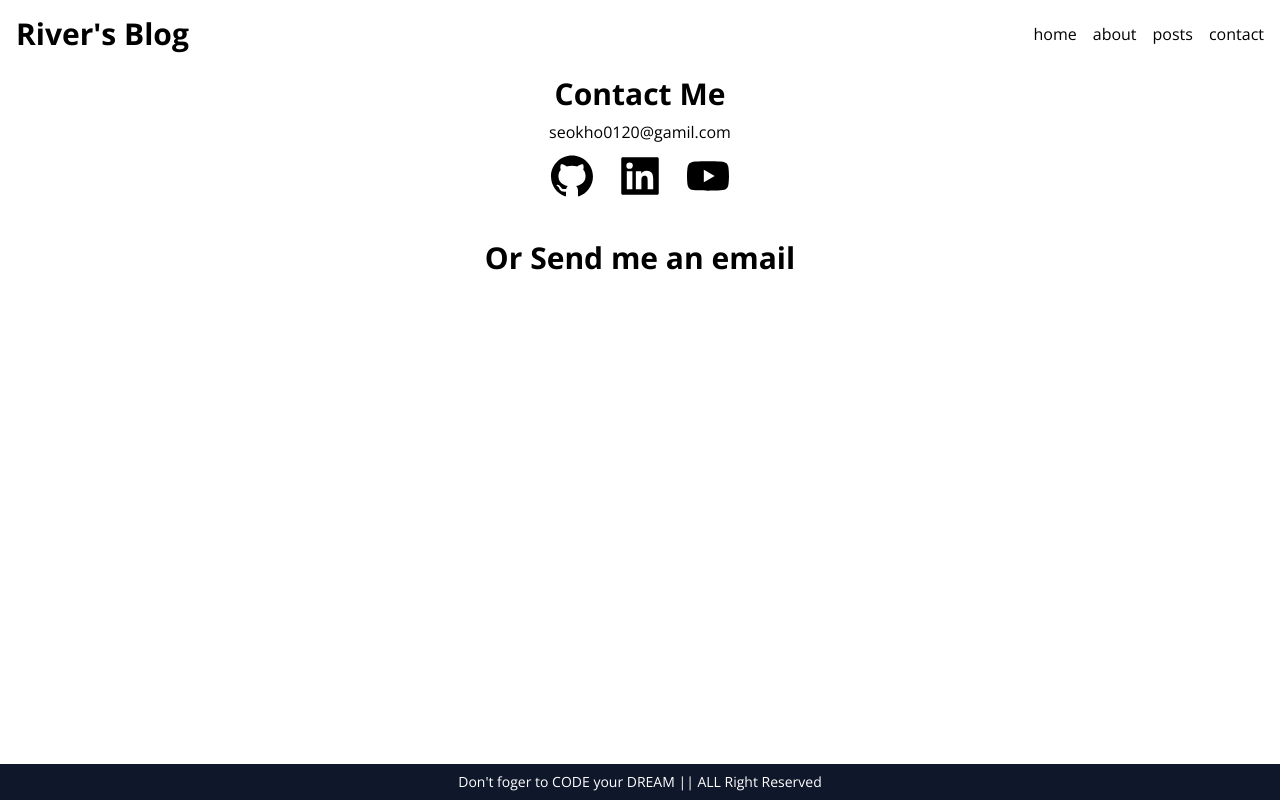
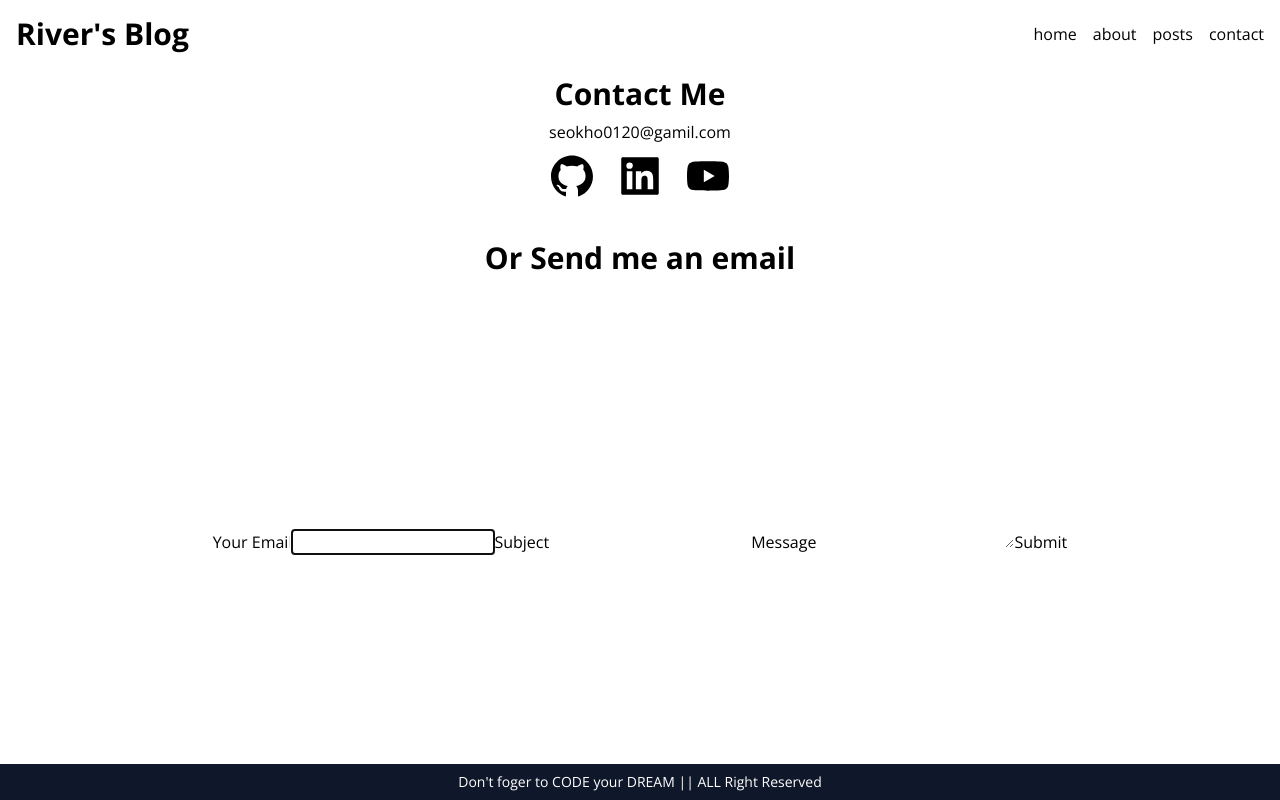
Before and after one commit to Seokho0120/blog-project, a Next.js app: page /contact in a window 1280 px wide. Built offline with nearby package versions, Linux system fonts and the light colour scheme.

Commit message:
🎨 contact 페이지 - 입력폼 구조

```diff
--- a/src/app/contact/page.tsx
+++ b/src/app/contact/page.tsx
@@ -7,9 +7,6 @@
   { icon: <AiFillLinkedin />, url: 'https://github.com/Seokho0120' },
   { icon: <AiFillYoutube />, url: 'https://github.com/Seokho0120' },
 ];
-
-// 웹 페이지내에서 경로 이동은  <Link/> 사용
-// 외부 경로는 <a></a> 사용
 
 export default function ContactPage() {
   return (
--- a/src/components/ContactForm.tsx
+++ b/src/components/ContactForm.tsx
@@ -1,5 +1,67 @@
-import React from 'react';
+'use client';
+
+import { ChangeEvent, FormEvent, useState } from 'react';
+
+type Form = {
+  from: string;
+  subject: string;
+  message: string;
+};
 
 export default function ContactForm() {
-  return <></>;
+  const [form, setForm] = useState<Form>({
+    from: '',
+    subject: '',
+    message: '',
+  });
+
+  const onChange = (e: ChangeEvent<HTMLInputElement | HTMLTextAreaElement>) => {
+    const { name, value } = e.target;
+    setForm((prev) => ({ ...prev, [name]: value }));
+  };
+
+  const onSubmit = (e: FormEvent<HTMLFormElement>) => {
+    e.preventDefault();
+
+    console.log('form', form);
+  };
+
+  return (
+    <>
+      <form onSubmit={onSubmit}>
+        <label htmlFor='from'>Your Email</label>
+        <input
+          type='email'
+          id='from'
+          name='from'
+          required
+          autoFocus
+          value={form.from}
+          onChange={onChange}
+        />
+
+        <label htmlFor='subject'>Subject</label>
+        <input
+          type='text'
+          id='subject'
+          name='subject'
+          required
+          value={form.subject}
+          onChange={onChange}
+        />
+
+        <label htmlFor='message'>Message</label>
+        <textarea
+          rows={10}
+          id='message'
+          name='message'
+          required
+          value={form.message}
+          onChange={onChange}
+        />
+
+        <button>Submit</button>
+      </form>
+    </>
+  );
 }
```
